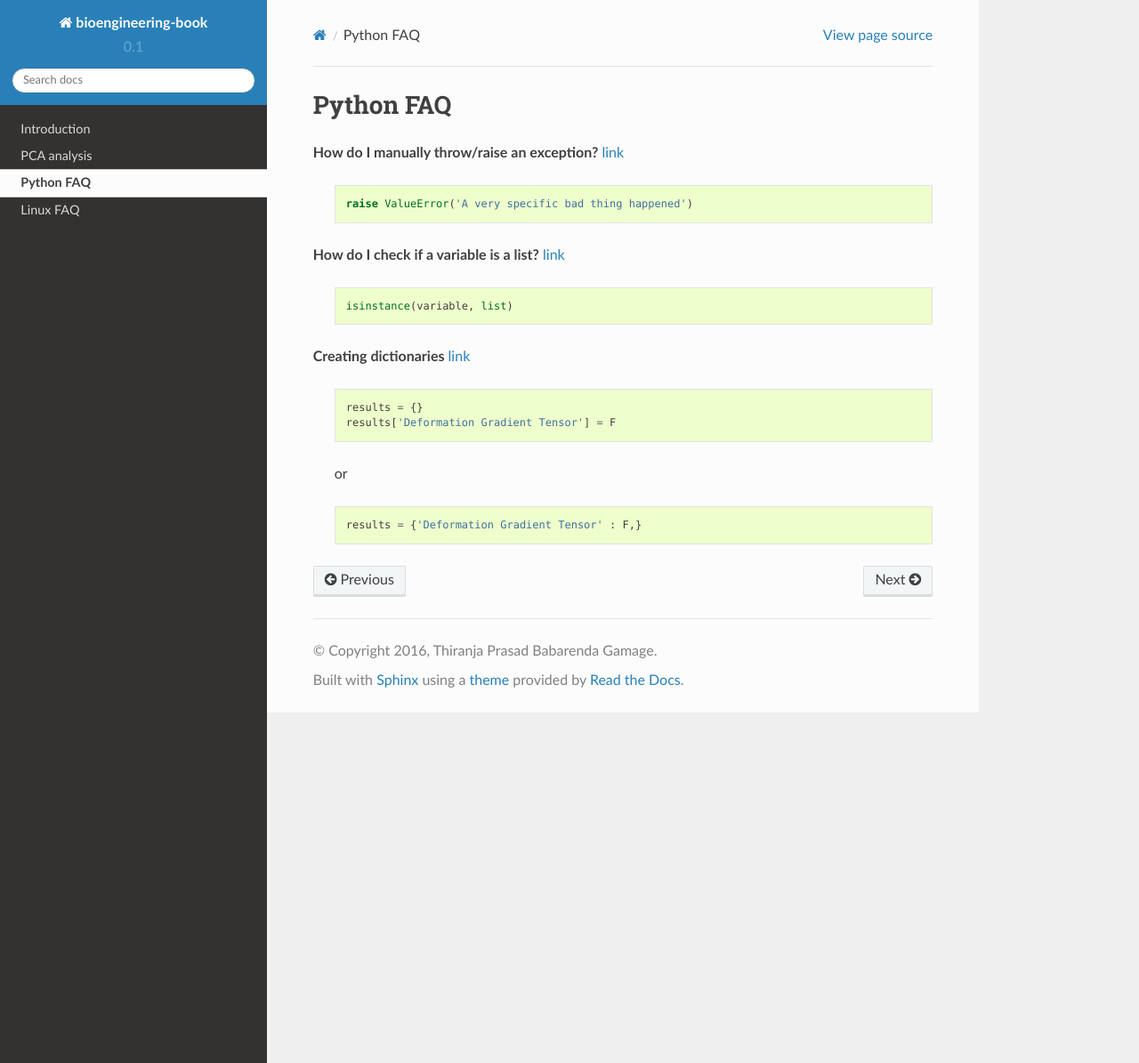
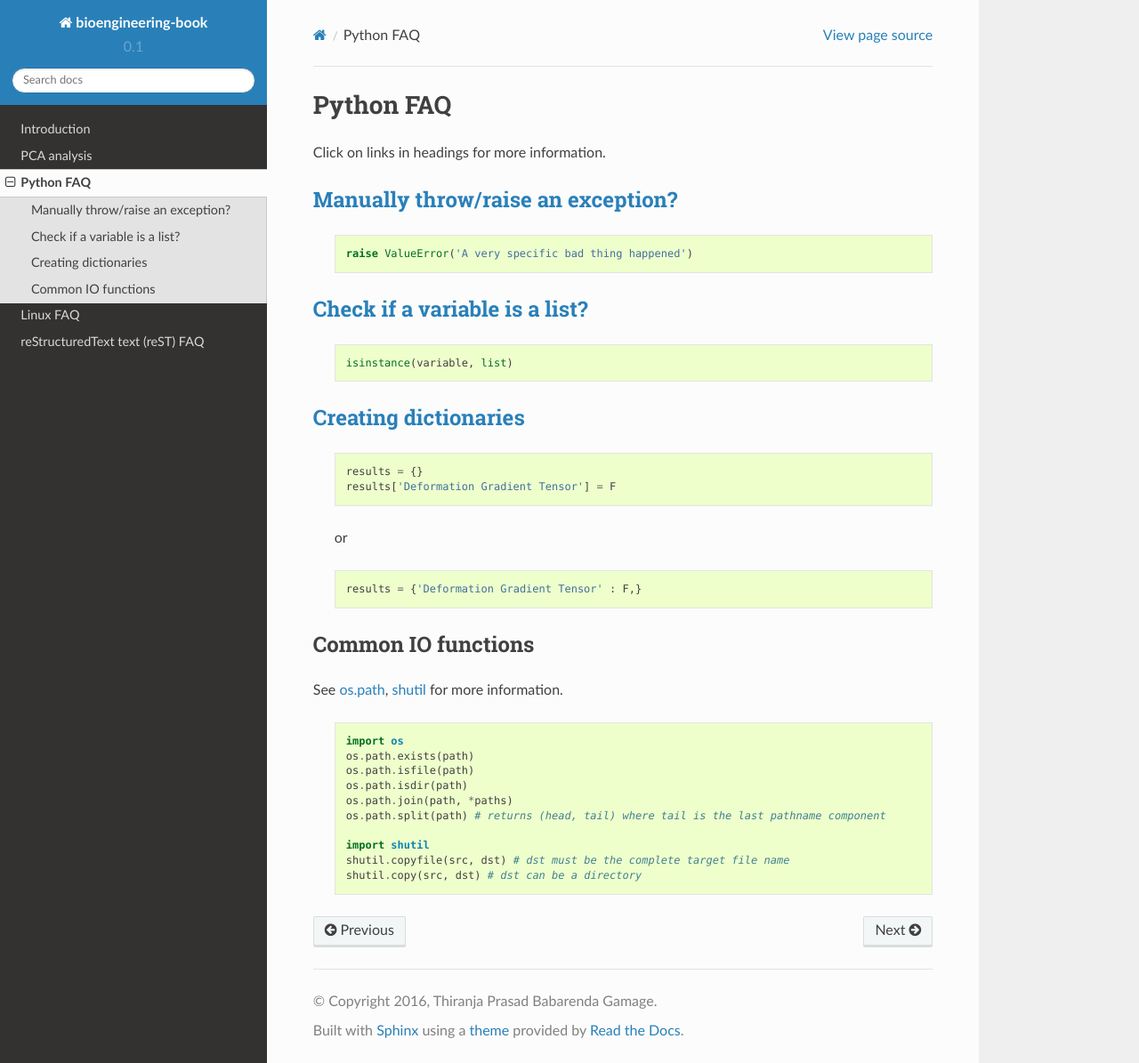
Before and after one commit to PrasadBabarendaGamage/bioengineering-toolbox, a Sphinx documentation site: the page built from docs/source/python_faq.rst, in a window 1280 px wide and 1195 px high. Shown: the whole window at 89% size. Built offline with Sphinx 7.4.7 and the Read the Docs theme 2.0.0, drawn with Linux system fonts in a browser that asks for light colours; formulas are drawn with MathJax 3.

Commit message:
Updating docs

```diff
--- a/docs/source/index.rst
+++ b/docs/source/index.rst
@@ -15,6 +15,7 @@ Contents:
    PCA_analysis
    python_faq
    linux_faq
+   rst_faq
 
 Indices and tables
 ==================
--- a/docs/source/introduction.rst
+++ b/docs/source/introduction.rst
@@ -4,4 +4,4 @@ Introduction
 .. toctree::
    :maxdepth: 2
 
-tst
+Welcome to the bioengineering-toolbox.
--- a/docs/source/python_faq.rst
+++ b/docs/source/python_faq.rst
@@ -4,21 +4,26 @@ Python FAQ
 .. toctree::
    :maxdepth: 2
 
-.. TEMPLATE: **text** `link <link>`_
+.. TEMPLATE: `link <link>`_
 
-**How do I manually throw/raise an exception?** `link <http://stackoverflow.com/questions/2052390/manually-raising-throwing-an-exception-in-python>`_
+Click on links in headings for more information.
+
+`Manually throw/raise an exception? <http://stackoverflow.com/questions/2052390/manually-raising-throwing-an-exception-in-python>`_
+-----------------------------------------------------------------------------------------------------------------------------------
 
   .. code-block:: python
 
     raise ValueError('A very specific bad thing happened')
 
-**How do I check if a variable is a list?** `link <http://stackoverflow.com/questions/12569452/how-to-identify-numpy-types-in-python>`_
+`Check if a variable is a list? <http://stackoverflow.com/questions/12569452/how-to-identify-numpy-types-in-python>`_
+---------------------------------------------------------------------------------------------------------------------
 
   .. code-block:: python
 
     isinstance(variable, list)
 
-**Creating dictionaries** `link <http://www.python-course.eu/dictionaries.php>`_
+`Creating dictionaries <http://www.python-course.eu/dictionaries.php>`_
+-----------------------------------------------------------------------
 
   .. code-block:: python
 
@@ -30,3 +35,20 @@ Python FAQ
   .. code-block:: python
 
     results = {'Deformation Gradient Tensor' : F,}
+
+Common IO functions
+-------------------
+See `os.path <https://docs.python.org/2/library/os.path.html>`_, `shutil <https://docs.python.org/2/library/shutil.html>`_ for more information.
+
+  .. code-block:: python
+
+    import os
+    os.path.exists(path)
+    os.path.isfile(path)
+    os.path.isdir(path)
+    os.path.join(path, *paths)
+    os.path.split(path) # returns (head, tail) where tail is the last pathname component
+
+    import shutil
+    shutil.copyfile(src, dst) # dst must be the complete target file name
+    shutil.copy(src, dst) # dst can be a directory
```
Also changed, not shown: docs/source/linux_faq.rst (+20 -6 lines), docs/source/rst_faq.rst (added, +9 -0 lines).
